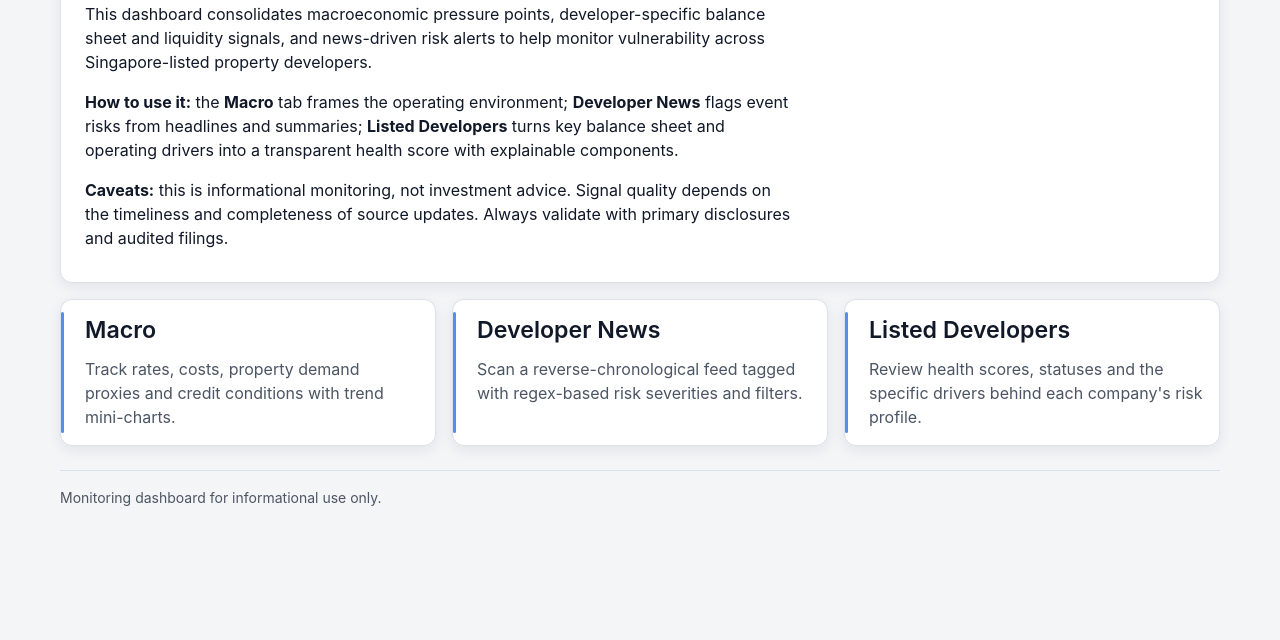
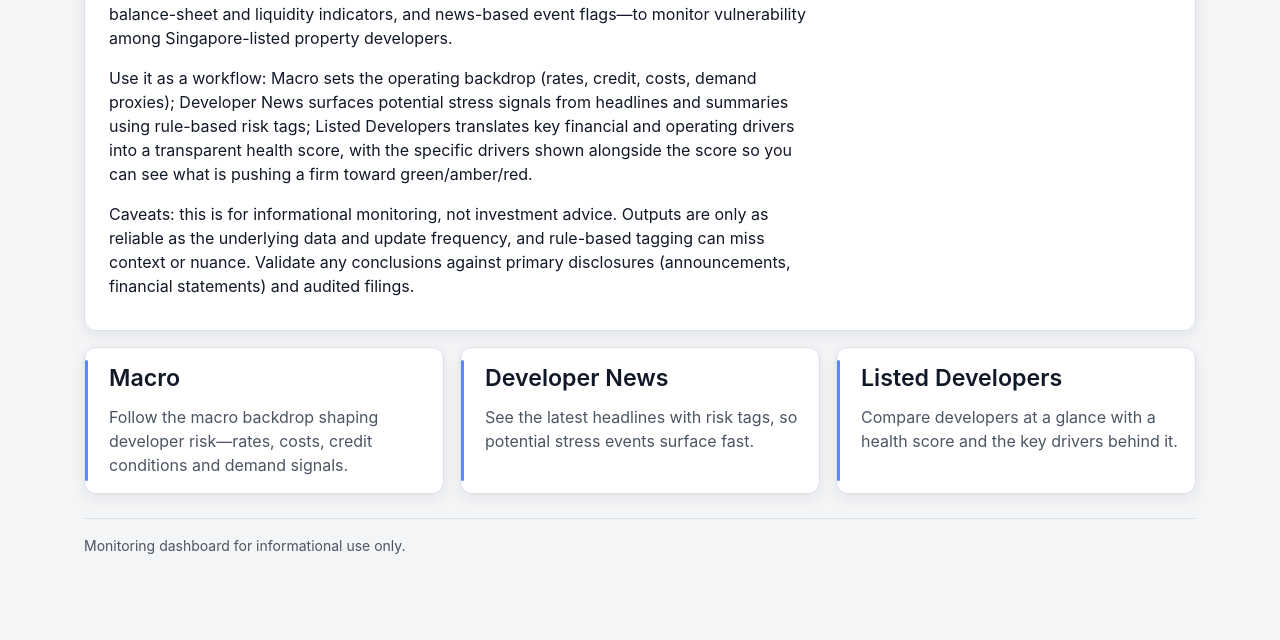
Before and after one commit to yt-codex/sg-developers-health-monitor, a plain HTML site: page index.html in a window 1280 px wide. Shown: the part 160-800 px from the top of the page. Drawn offline with Linux system fonts and the light colour scheme.

Commit message:
Fix home overview width and update landing copy

```diff
--- a/assets/css/styles.css
+++ b/assets/css/styles.css
@@ -51,8 +51,10 @@ a:hover { text-decoration: underline; }
 }
 
 .container {
-  width: min(1160px, 92vw);
+  max-width: 1160px;
   margin: 0 auto;
+  padding: 0 24px;
+  width: 100%;
 }
 
 .site-header {
@@ -104,6 +106,17 @@ a:hover { text-decoration: underline; }
 
 main { padding: var(--space-4) 0 var(--space-5); }
 
+
+body[data-page="home"] main.container {
+  display: block;
+}
+
+body[data-page="home"] .intro-panel {
+  width: 100%;
+  max-width: none;
+  margin-left: 0;
+}
+
 .meta-row {
   margin: 0 0 var(--space-3);
   color: var(--muted);
@@ -125,6 +138,7 @@ main { padding: var(--space-4) 0 var(--space-5); }
 
 .intro-text {
   max-width: 70ch;
+  margin: 0;
 }
 
 h1, h2, h3 {
@@ -384,5 +398,9 @@ details summary {
 }
 
 @media (max-width: 700px) {
+  .container {
+    padding: 0 16px;
+  }
+
   .brand { width: 100%; }
 }
--- a/index.html
+++ b/index.html
@@ -23,24 +23,24 @@
     <section class="panel intro-panel">
       <h1>Purpose and interpretation guide</h1>
       <div class="intro-text">
-        <p>This dashboard consolidates macroeconomic pressure points, developer-specific balance sheet and liquidity signals, and news-driven risk alerts to help monitor vulnerability across Singapore-listed property developers.</p>
-        <p><strong>How to use it:</strong> the <strong>Macro</strong> tab frames the operating environment; <strong>Developer News</strong> flags event risks from headlines and summaries; <strong>Listed Developers</strong> turns key balance sheet and operating drivers into a transparent health score with explainable components.</p>
-        <p><strong>Caveats:</strong> this is informational monitoring, not investment advice. Signal quality depends on the timeliness and completeness of source updates. Always validate with primary disclosures and audited filings.</p>
+        <p>This dashboard consolidates three signal layers—macroeconomic headwinds, developer balance-sheet and liquidity indicators, and news-based event flags—to monitor vulnerability among Singapore-listed property developers.</p>
+        <p>Use it as a workflow: Macro sets the operating backdrop (rates, credit, costs, demand proxies); Developer News surfaces potential stress signals from headlines and summaries using rule-based risk tags; Listed Developers translates key financial and operating drivers into a transparent health score, with the specific drivers shown alongside the score so you can see what is pushing a firm toward green/amber/red.</p>
+        <p>Caveats: this is for informational monitoring, not investment advice. Outputs are only as reliable as the underlying data and update frequency, and rule-based tagging can miss context or nuance. Validate any conclusions against primary disclosures (announcements, financial statements) and audited filings.</p>
       </div>
     </section>
 
     <section class="cards" aria-label="Quick links">
       <a class="card-link" href="./macro.html">
         <h2>Macro</h2>
-        <p>Track rates, costs, property demand proxies and credit conditions with trend mini-charts.</p>
+        <p>Follow the macro backdrop shaping developer risk—rates, costs, credit conditions and demand signals.</p>
       </a>
       <a class="card-link" href="./news.html">
         <h2>Developer News</h2>
-        <p>Scan a reverse-chronological feed tagged with regex-based risk severities and filters.</p>
+        <p>See the latest headlines with risk tags, so potential stress events surface fast.</p>
       </a>
       <a class="card-link" href="./developers.html">
         <h2>Listed Developers</h2>
-        <p>Review health scores, statuses and the specific drivers behind each company's risk profile.</p>
+        <p>Compare developers at a glance with a health score and the key drivers behind it.</p>
       </a>
     </section>
 
```
